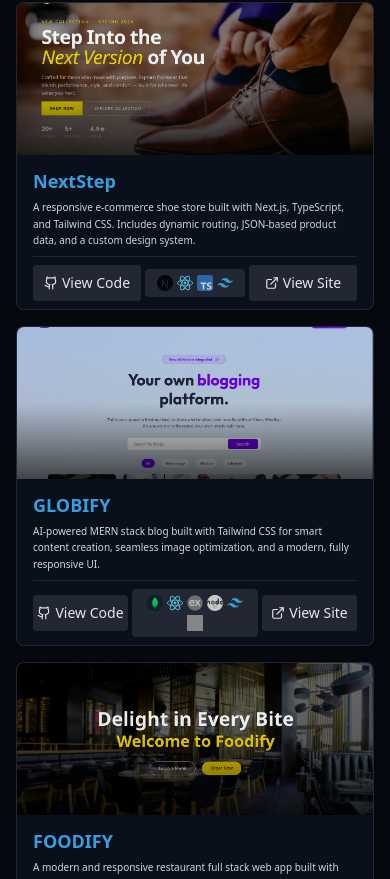
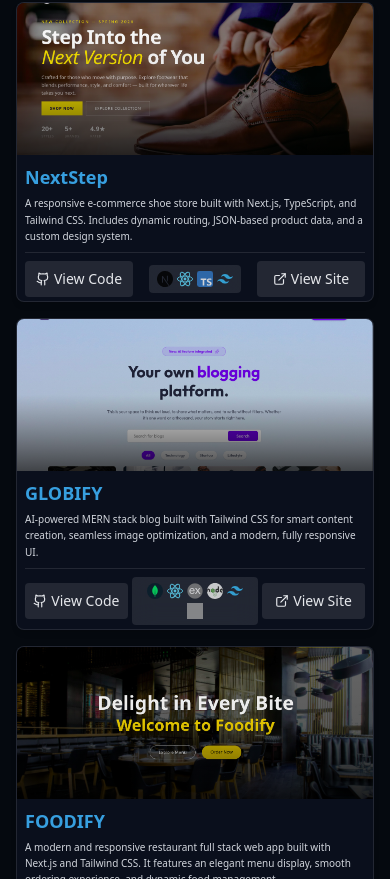
Before and after one commit to wajahat-kamal/Dev-Portfolio, a React (Vite) app: page / in a window 390 px wide. Shown: the part 1805-2684 px from the top of the page. Built offline with nearby package versions, Linux system fonts and the light colour scheme; grey boxes are pictures that could not be loaded.

Commit message:
Refactor ProjectCard: adjust padding and margin for content and tag container to improve layout responsiveness and visual consistency.

```diff
--- a/src/components/ProjectCard.jsx
+++ b/src/components/ProjectCard.jsx
@@ -45,7 +45,7 @@ const ProjectCard = ({ project, index }) => {
       </div>
 
       {/* Content */}
-      <div className="py-2 px-4 flex flex-col justify-between">
+      <div className="md:py-2 md:px-4 py-1 px-2 flex flex-col justify-between">
         <div>
           <h3 className="text-lg sm:text-xl font-semibold text-primary my-1">
             {project.title}
@@ -69,7 +69,7 @@ const ProjectCard = ({ project, index }) => {
           </a>
 
           {/* Tags */}
-          <div className="flex flex-wrap items-center justify-center gap-1 sm:gap-2 bg-white/10 px-3 py-1.5 sm:py-2 backdrop-blur-md rounded">
+          <div className="flex flex-wrap items-center justify-center gap-1 sm:gap-2 bg-white/10 sm:px-3 py-1.5 px-2 sm:py-2 backdrop-blur-md rounded">
             {project.tags.map((tag, i) => (
               <motion.div
                 key={i}
```
